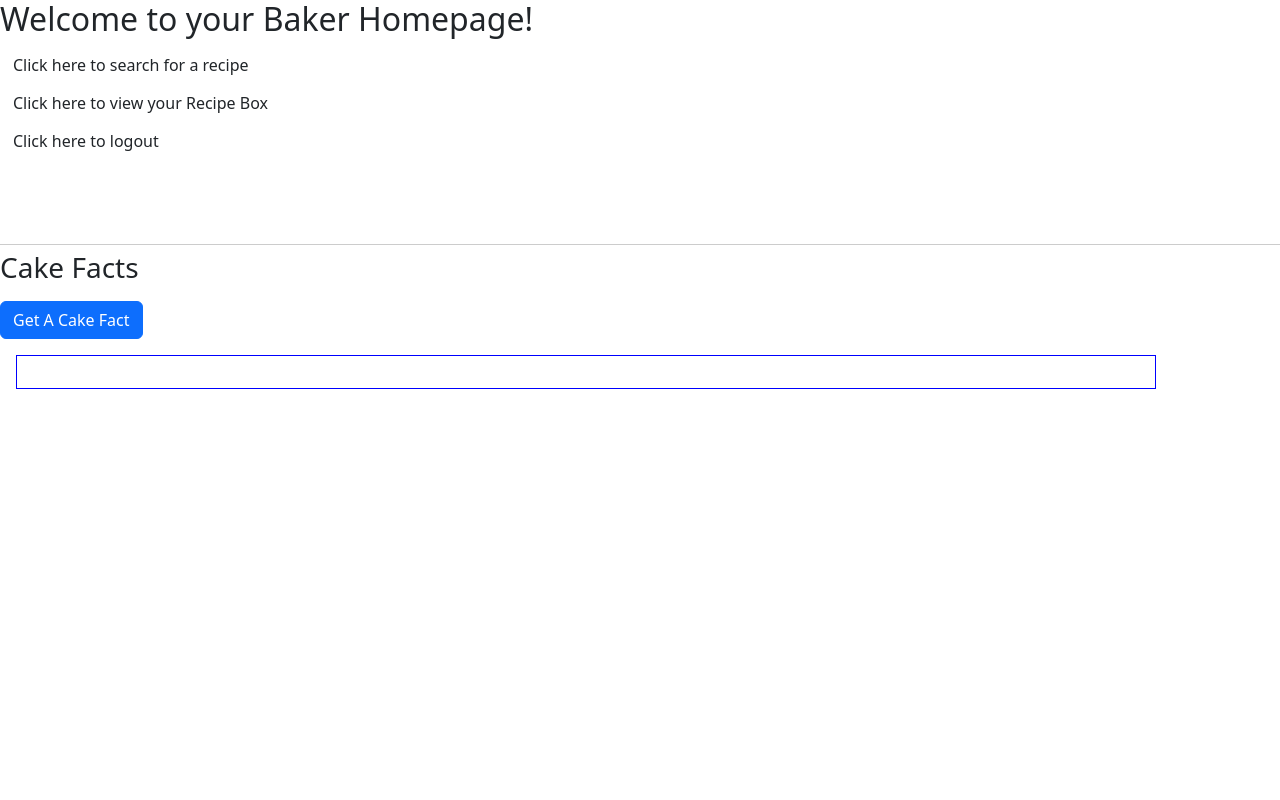
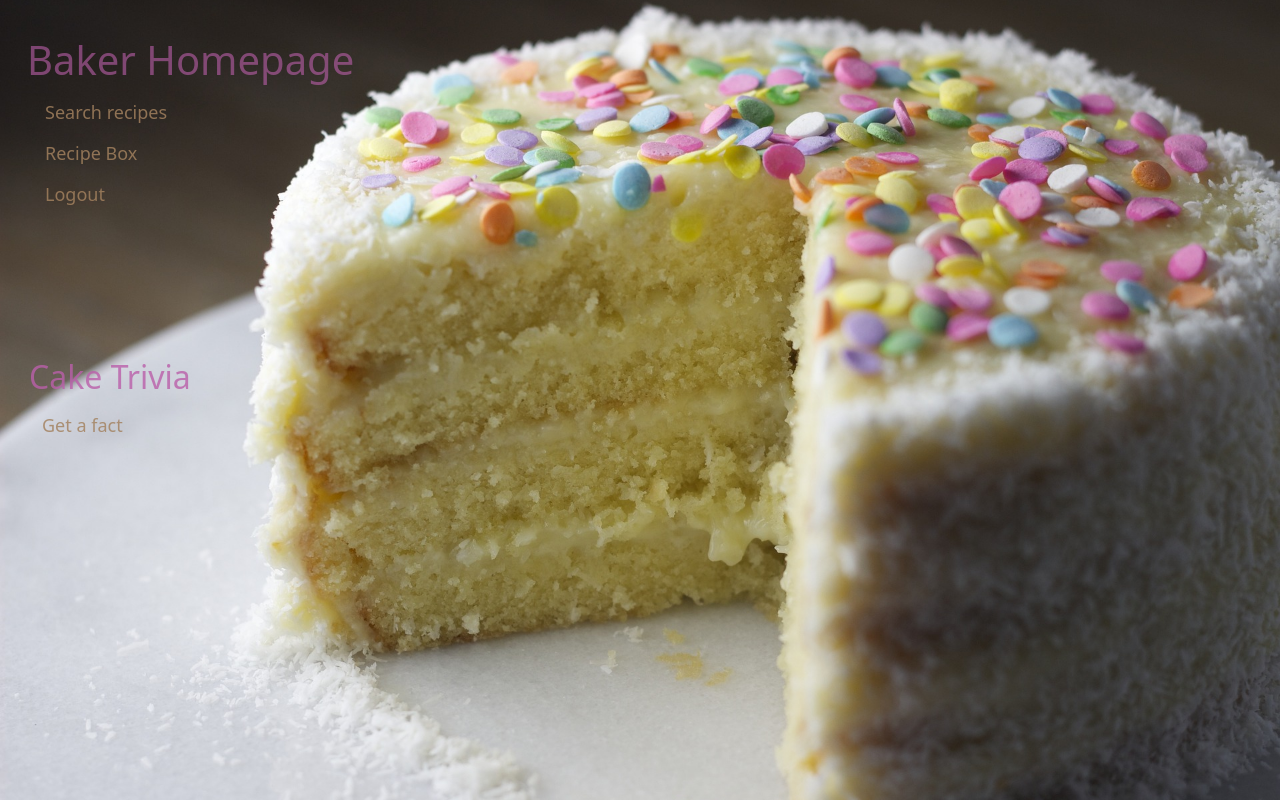
Before and after one commit to Pau1een/Cake-Bake, a Flask app: page /user_homepage in a window 1280 px wide. Run offline with Flask 2, Linux system fonts and the light colour scheme.

Commit message:
baker homepage

```diff
--- a/data/CAKEFACTS.json
+++ b/data/CAKEFACTS.json
@@ -43,9 +43,9 @@
                 "Basbousa is a traditional Arabian semolina-based cake that is soaked in syrup, then studded with almonds. The Libyan variety includes desiccated coconut in the cake mixture and date-paste that is sandwiched between the two layers of semolina cake.",
                 "Godrogodro is a traditional cake originating from Madagascar. Although there are some variations, the cake is usually made with a combination of rice flour, coconut milk, sugar, vanilla, cinnamon, nutmeg, and oil.",
                 "One of the most famous and traditional cakes in Poland called babka piaskowa or sandy cake. Very popular and baked for every holiday and other occasions. The cake is very delicate hence the name “sandy”. It is made from potato and wheat flour with butter, sugar, eggs and baking powder.",
-                "Banh Chung is a traditional cake of Vietnamese people throughout the lunar New Year -Tet- holiday. For Vietnamese, making Banh Chung is an ideal way to express gratitude to their ancestors and homeland.",
+                "Banh Chung is a traditional cake of Vietnam throughout the lunar New Year -Tet- holiday. For Vietnamese, making Banh Chung is an ideal way to express gratitude to their ancestors and homeland.",
                 "Layered desserts are very popular in the French pastry and confectionary world. Dacquoise is a layered cake made with layers of hazelnut-almond meringues, buttercream, and ganache.",
                 "The history of castella cake in Japan dates back to the 1500s when a ship carrying Portuguese monks journeying to Macau in the middle of a typhoon crashed into the Japanese port of Nagasaki.",
-                "The origins of the pineapple upside down cake date back hundreds of years, when people would cook on cast-iron skillets over open fires. When they wanted a sweet treat, they would line the bottom of the pans with fruit, and pour batter on top. When the cake was ready, the pan was flipped over, revealing the gorgeous pattern of caramelized fruit on the top.",
+                "The origins of the pineapple upside down cake date back hundreds of years, when people would cook on cast-iron skillets over open fires. They would line the bottom of the pans with fruit and pour batter on top. The pan was then flipped over to reveal a pattern of caramelized fruit on top.",
                 "During WWI, sugar and flour were rationed. Cue the 1917 Applesauce Cake which is an example of how cakes can be made with little oil or fat.  Applesauce has been, and still is, a substitute for fat and eggs, keeping a cake moist and flavorful."
                 ]}
--- a/static/css:/user_homepage.css
+++ b/static/css:/user_homepage.css
@@ -1,11 +1,48 @@
-h3 {
-    margin-top: 3em;
-    border-top: solid 1px #ccc;
+
+.container-fluid {
+    width: 100vw;
+    height: 100vh;
+    padding-top: 56px;
+    color: rgba(186, 95, 169, 0.606)
+}
+
+.container {
+    margin-left: 0px;
+    margin-top: 15em;
+    /* border-top: solid 1px #ccc; */
     padding-top: 0.2em;
 }
 
+.btn-default {
+    margin-left: 20px;
+    color:rgba(163, 129, 94, 0.835);
+    font-size: large;
+}
+
 #facts-text {
-    border: solid 1px blue;
-    padding: 1em;
     margin: 1em;
+    margin-top: 0px;
+    color: rgb(105, 53, 105);
+    max-width: 18vw;
 }
+
+.container-fluid {
+    background: no-repeat center/cover url('/static/img:/userHomepage.jpg');
+}
+
+h1 {
+    margin-left: 15px;
+    margin-top: -20px;
+}
+
+h2 {
+    margin-left: 5px;
+    margin-top: -100px;
+    color: rgba(186, 95, 169, 0.806)
+}
+
+#get-fact-button {
+    margin-left: 5px;
+    margin-top: 10px;
+    margin-bottom: 0px;
+}
--- a/templates/user_homepage.html
+++ b/templates/user_homepage.html
@@ -1,31 +1,32 @@
 {% extends 'base.html' %}
-{% block title %}User Homepage {% endblock %}
+{% block title %}Baker Homepage{% endblock %}
 
 {% block body %}
 <link href="/static/css:/user_homepage.css" rel="stylesheet">
-
-        <h2>Welcome to your Baker Homepage! </h2>
+<div class="container-fluid">
+        <h1>Baker Homepage </h1>
 
         <a class="btn btn-default" href="/form">
-        Click here to search for a recipe </a>
+        Search recipes </a>
 
         <br>
 
         <a class="btn btn-default" href="/box">
-        Click here to view your Recipe Box </a>
+        Recipe Box </a>
 
         <br>
 
         <a class="btn btn-default" href="/logout">
-                Click here to logout </a>
+                Logout </a>
 
-        <br>
-
-
-        <h3>Cake Facts</h3>
-        <button onclick="displayFact()" id="get-fact-button" class="btn btn-primary mt-2">Get A Cake Fact</button>
+        <div class="container">
+        <h2>Cake Trivia</h2>
+        <button onclick="displayFact()" id="get-fact-button" class="btn btn-default mt-0">
+                Get a fact
+        </button>
         <div class="container", id="facts-text"></div>
-
+        </div>
+</div>
 
 <script src="../static/js/random.js"></script>
 
```
Also changed, not shown: static/css:/login.css (+18 -9 lines), static/css:/search_form.css (+31 -0 lines), templates/login.html (+22 -16 lines), templates/search_form.html (+21 -41 lines), static/img:/cake-gff4bfa1b5_1920.jpg (deleted), static/img:/michael-9kk01cEmHAw-unsplash.jpg (deleted), static/img:/natalia-gusakova-IoIbPUlTRE0-unsplash.jpg (deleted), static/img:/userHomepage.jpg (renamed from static/img:/happy-birthday-g59db466b4_1920.jpg), 2 other files.
